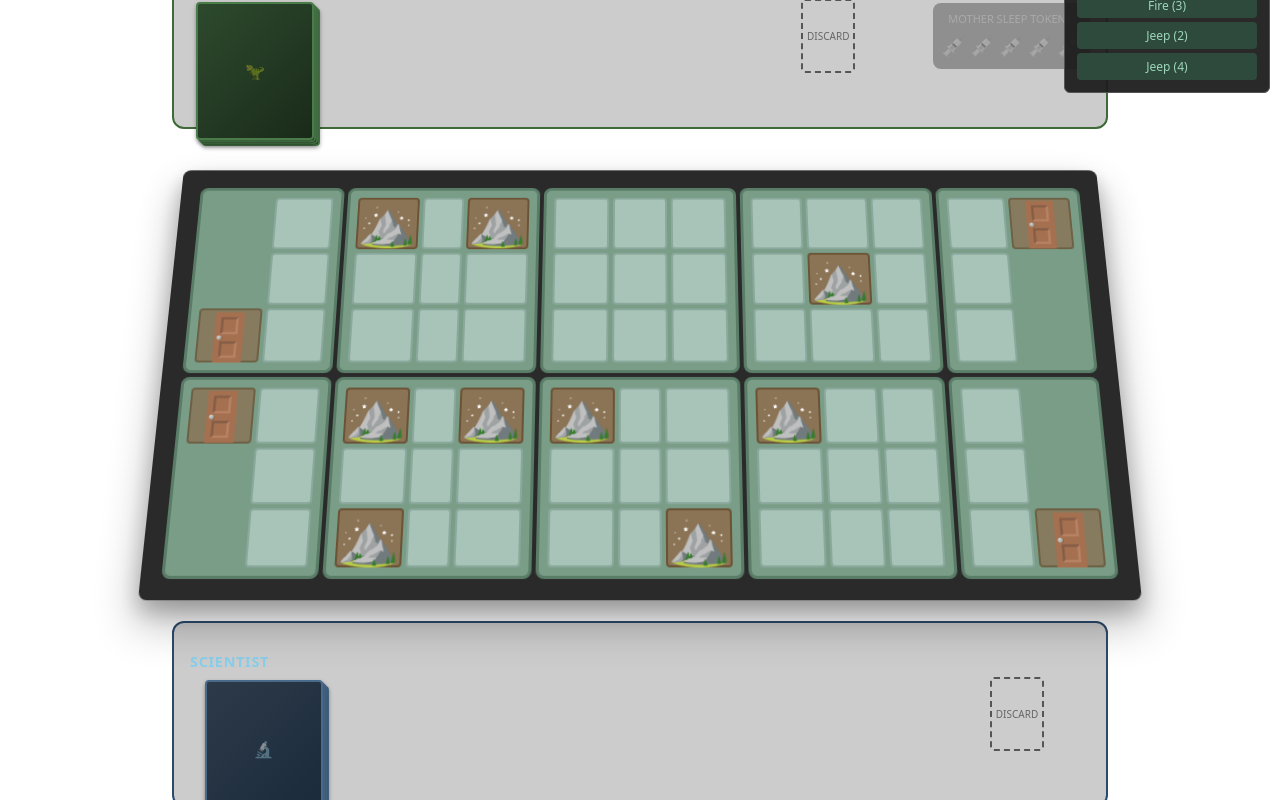
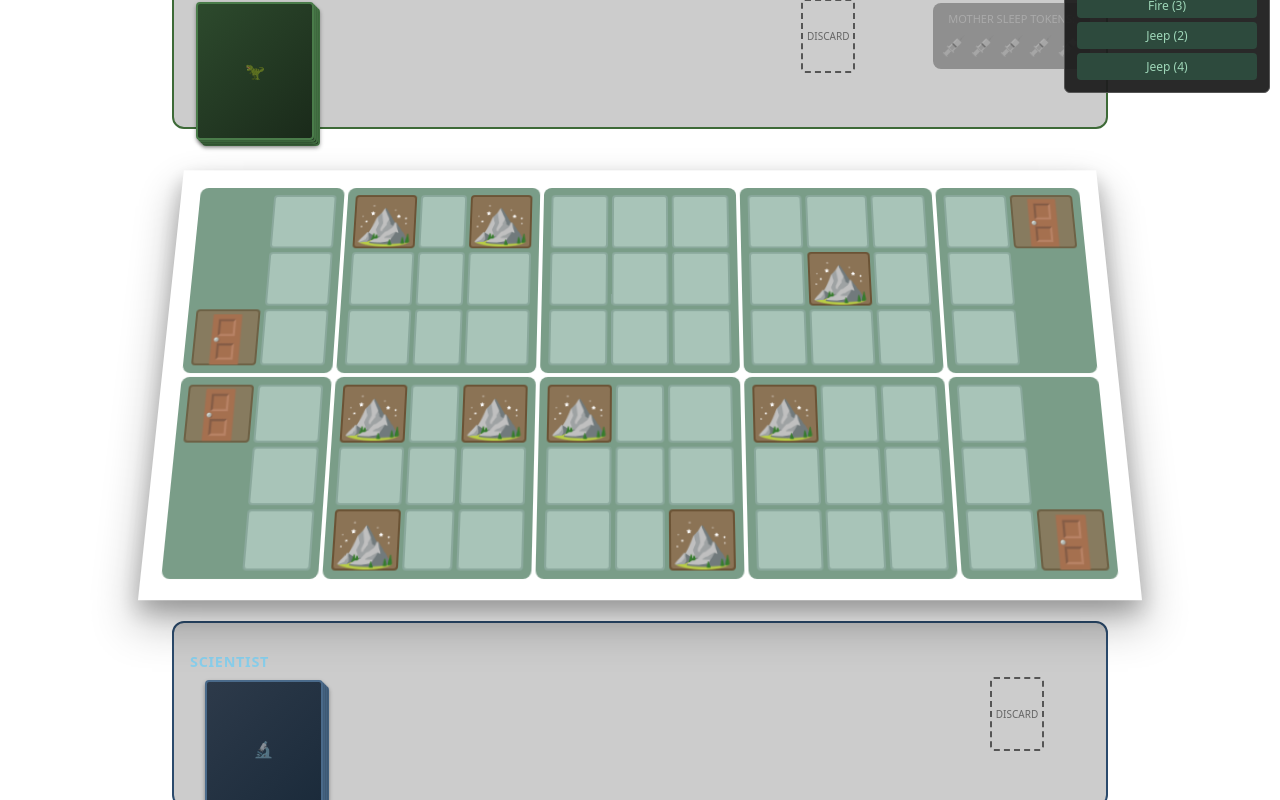
Before and after one commit to pooriajr/raptor, a React (Vite) app: page / in a window 1280 px wide. Shown: the part 523-1323 px from the top of the page. Built offline with nearby package versions, Linux system fonts and the light colour scheme.

Commit message:
Remove dark board background and tile borders

```diff
--- a/src/Board.css
+++ b/src/Board.css
@@ -63,8 +63,6 @@
   grid-template-rows: repeat(2, 200px);
   gap: 4px;
   padding: 20px;
-  background-color: #2a2a2a;
-  border-radius: 8px;
   width: fit-content;
 
   /* 3D perspective effect */
--- a/src/Tile.css
+++ b/src/Tile.css
@@ -1,6 +1,5 @@
 .Tile {
   background-color: #7a9d88;
-  border: 3px solid #5a7d68;
   border-radius: 8px;
   padding: 8px;
   position: relative;
```
